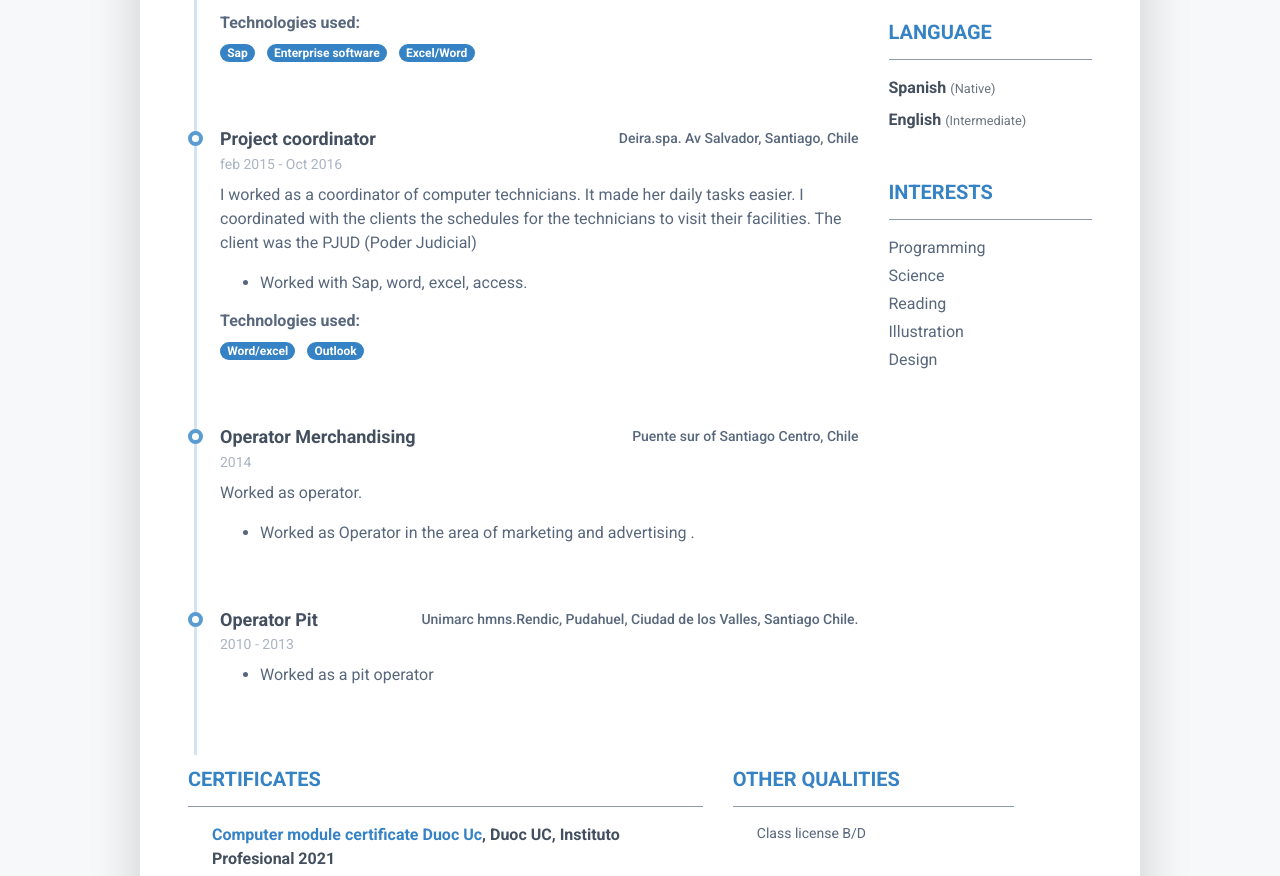
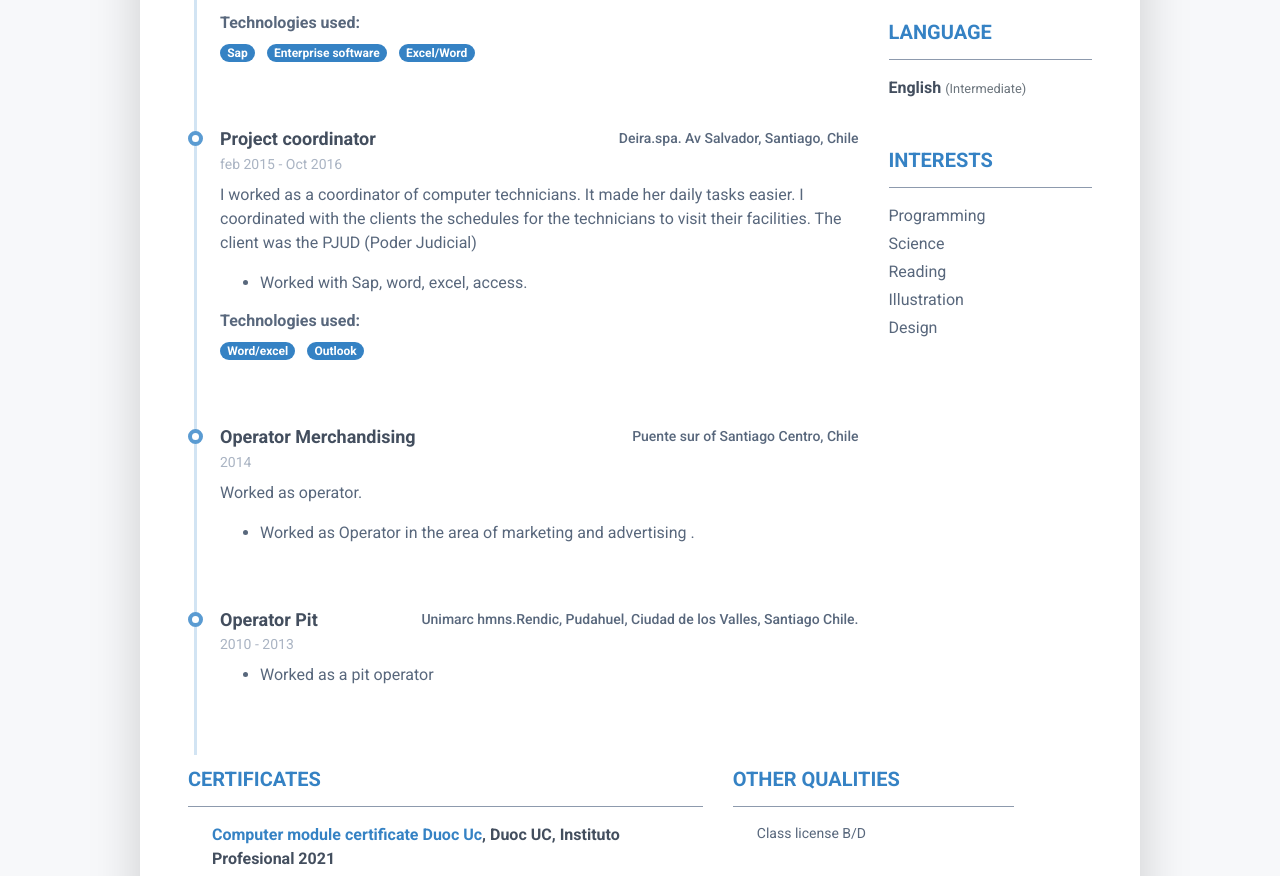
Before and after one commit to REPTARCADE/CARLOSCV.github.io, a plain HTML site: page index.html in a window 1280 px wide. Shown: the part 1370-2246 px from the top of the page. Drawn offline with Linux system fonts and the light colour scheme; a script that the page names is missing; some icons are missing.

Commit message:
Update index.html

```diff
--- a/index.html
+++ b/index.html
@@ -320,7 +320,7 @@
     <div class="resume-section-content">
         <ul class="list-unstyled resume-lang-list">
 
-            <li class="mb-2"><span class="resume-lang-name font-weight-bold">Spanish</span> <small class="text-muted font-weight-normal">(Native)</small></li>
+
 
             <li class="mb-2"><span class="resume-lang-name font-weight-bold">English</span> <small class="text-muted font-weight-normal">(Intermediate)</small></li>
 
```
